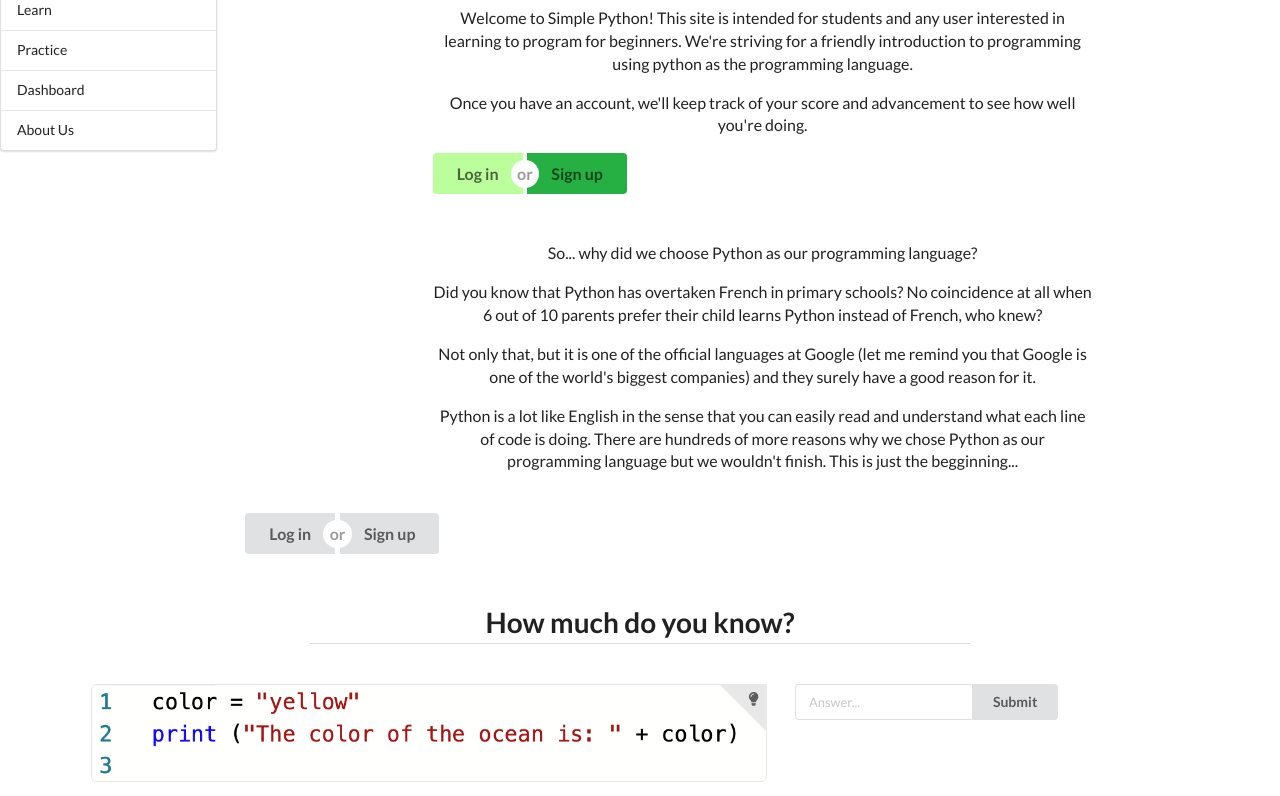
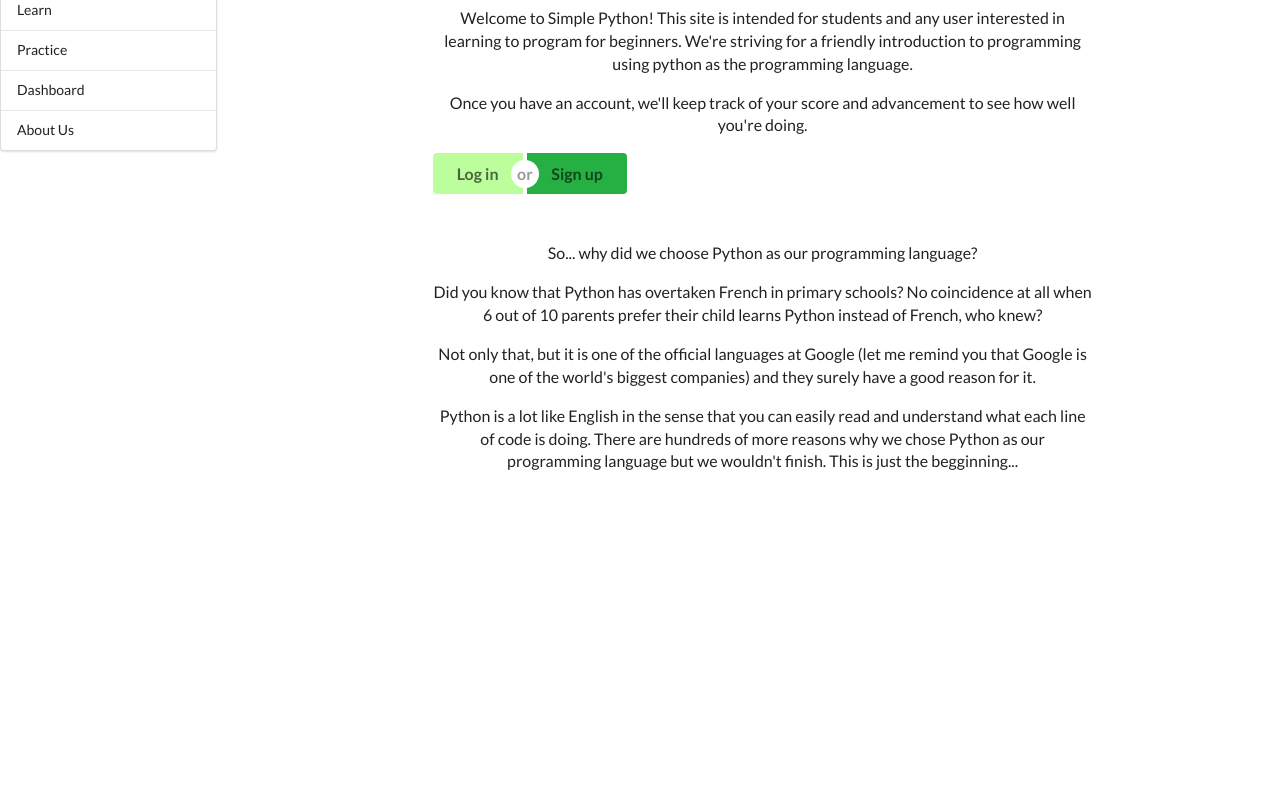
Before and after one commit to RenatoSanchez006/Simple-Python, a plain HTML site: page index.html in a window 1280 px wide. Shown: the part 227-1023 px from the top of the page. After the commit the page ends 800 px from the top, so only its background shows below. Drawn offline with nearby package versions, Linux system fonts and the light colour scheme.

Commit message:
Last commit before merging

```diff
--- a/index.html
+++ b/index.html
@@ -47,41 +47,7 @@
 					<p class="center-title">Not only that, but it is one of the official languages at Google (let me remind you that Google is one of the world's biggest companies) and they surely have a good reason for it.</p>
 					<p class="center-title">Python is a lot like English in the sense that you can easily read and understand what each line of code is doing. There are hundreds of more reasons why we chose Python as our programming language but we wouldn't finish. This is just the begginning...</p>
 				</div>
-				<!-- Log in or sign up  buttons-->
-				<div class="ui centered large buttons">
-					<button class="ui button">Log in</button>
-					<div class="or"></div>
-					<button class="ui button">Sign up</button>
-				</div>
 			</div>
-
-			<!-- Practice page -->
-			<div class="ui container">
-				<div class="sixteen wide column">
-					<div class="ui text container home-box">
-						<h1 class="ui dividing centered header">
-							How much do you know?
-						</h1>
-					</div>
-					<div class="ui two column stackable grid">
-						<div class="ten wide column">
-							<div class="ui fluid image">
-								<a class="ui right corner label">
-									<i class="lightbulb icon"></i>
-								</a>
-								<img class="ui big bordered rounded image" src="./img/exercises/e01.png">
-							</div>
-						</div>
-						<div class="six wide column centered">
-							<div class="ui small action input">
-								<input type="text" placeholder="Answer...">
-								<button class="ui button">Submit</button>
-							</div>
-						</div>
-					</div>
-				</div>
-			</div>
-
 		</div>
 		<script type="text/javascript" src="./js/simplePython.js"></script>
 		<script src="https://cdnjs.cloudflare.com/ajax/libs/semantic-ui/2.4.1/semantic.min.js"></script>
```
Also changed, not shown: loginSignup.html (+2 -2 lines).
